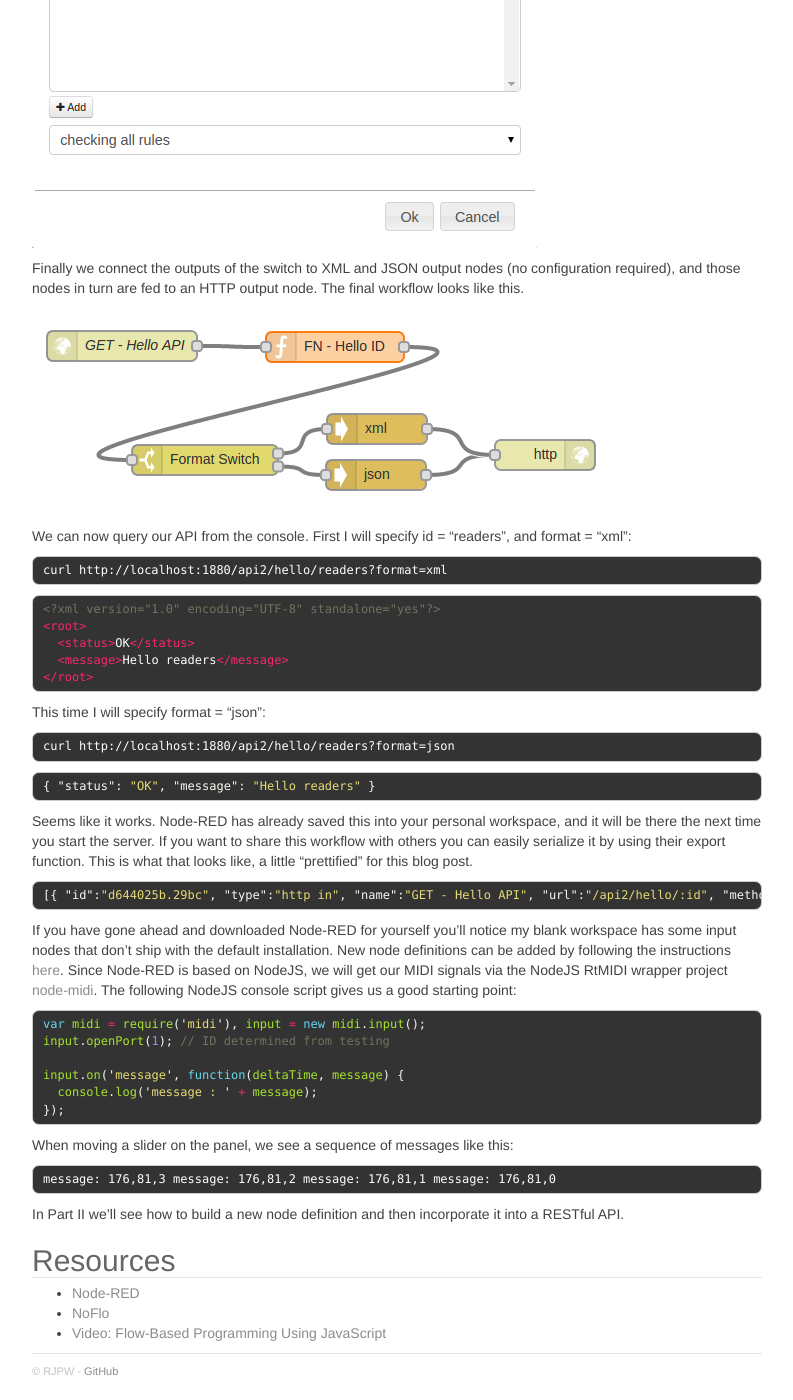
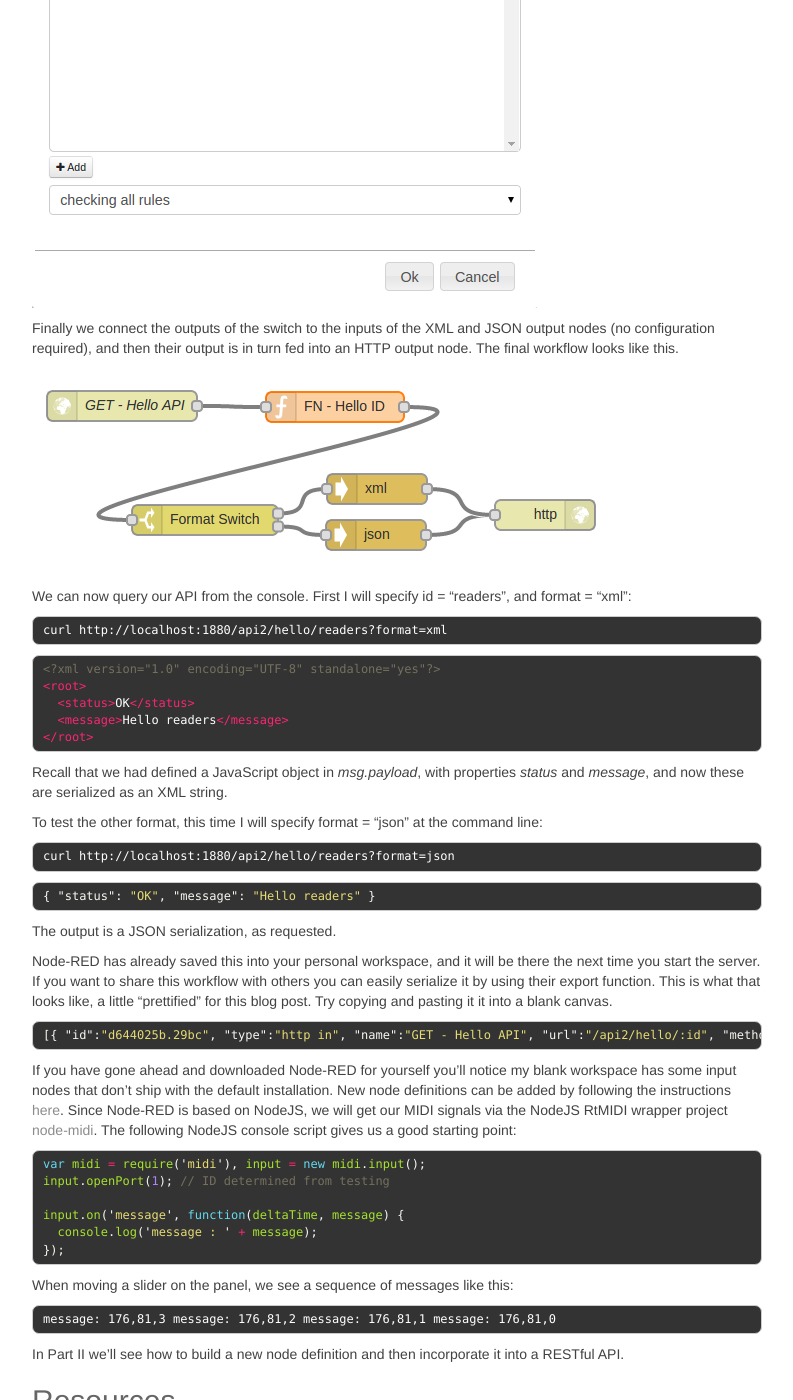
Before and after one commit to rjpw/rjpw.github.io, a Jekyll site: the page built from _posts/2015-2-2-visual-architect.md, in a window 1280 px wide and 1400 px high, scrolled down 4011 px. Shown: the whole window, without its empty margins (338-1131 px from the left). Built offline with Jekyll 4.4.1, drawn with Linux system fonts in a browser that asks for light colours; nearby versions of some CDN libraries; some of the changed text lies outside the part shown.

Commit message:
Edited for clarity

```diff
--- a/_posts/2015-2-2-visual-architect.md
+++ b/_posts/2015-2-2-visual-architect.md
@@ -28,7 +28,7 @@
 
 ## Example (Part I) - RESTful API for MIDI Controller
 
-For our upcoming example, we will design a RESTful API for a motorized [Behringer USB/MIDI Controller](http://www.behringer.com/EN/Products/BCF2000.aspx). Note that REST stands for Representational State Transfer, a design strategy that employs the HTTP protocol for server APIs based on resource names and small set of simple operations, e.g. GET, PUT, POST, DELETE. We'll use the GET command to allow local and remote users to read the control positions, and we will use the PUT command to let local users update the MIDI values (remote users attempting to PUT will see "Permission Denied"). Ultimately we will use our API to control a parallel coordinates visualization.
+For our upcoming example, we will design a RESTful API for a motorized [Behringer USB/MIDI Controller](http://www.behringer.com/EN/Products/BCF2000.aspx). Note that REST stands for Representational State Transfer, a design strategy that employs the HTTP protocol for server APIs based on resource names and a small set of simple operations, e.g. GET, PUT, POST, DELETE. We'll use the GET command to allow local and remote users to read the control positions, and we will use the PUT command to let local users update the MIDI values (remote users attempting to PUT will see "Permission Denied"). Ultimately we will use our API to control a parallel coordinates visualization.
 
 ![In the lab]({{site.url}}/img/demo2_sm.jpg)
 
@@ -56,11 +56,11 @@
 
 ![Configure Function]({{site.url}}/img/hello_FN.png)
 
-We continue by dragging a Switch node onto the canvas and configuring it as shown. You can define as many outputs as you want. In our case we need two: one for XML and the other (the default case) for JSON.
+We have decided to support both XML and JSON in our API. We could have used our input function to define two outputs, but there's an easier way. Node-RED comes with nodes that simply apply transformations to what they find in *msg.payload*. To create two streams, we will branch with a Switch node by dragging one onto the canvas and configuring it as shown. You can define as many outputs as you want. In our case we need two: one for XML and the other (the default case) for JSON.
 
 ![Configure Switch]({{site.url}}/img/hello_switch.png)
 
-Finally we connect the outputs of the switch to XML and JSON output nodes (no configuration required), and those nodes in turn are fed to an HTTP output node. The final workflow looks like this.
+Finally we connect the outputs of the switch to the inputs of the XML and JSON output nodes (no configuration required), and then their output is in turn fed into an HTTP output node. The final workflow looks like this.
 
 ![Flow Demo]({{site.url}}/img/hello_flow.png)
 
@@ -78,7 +78,9 @@
 </root>
 {% endhighlight %}
 
-This time I will specify format = "json":
+Recall that we had defined a JavaScript object in *msg.payload*, with properties *status* and *message*, and now these are serialized as an XML string.
+
+To test the other format, this time I will specify format = "json" at the command line:
 
 {% highlight console %}
 curl http://localhost:1880/api2/hello/readers?format=json
@@ -91,7 +93,9 @@
 }
 {% endhighlight %}
 
-Seems like it works. Node-RED has already saved this into your personal workspace, and it will be there the next time you start the server. If you want to share this workflow with others you can easily serialize it by using their export function. This is what that looks like, a little "prettified" for this blog post.
+The output is a JSON serialization, as requested.
+
+Node-RED has already saved this into your personal workspace, and it will be there the next time you start the server. If you want to share this workflow with others you can easily serialize it by using their export function. This is what that looks like, a little "prettified" for this blog post. Try copying and pasting it it into a blank canvas.
 
 {% highlight json %}
 [{
```
